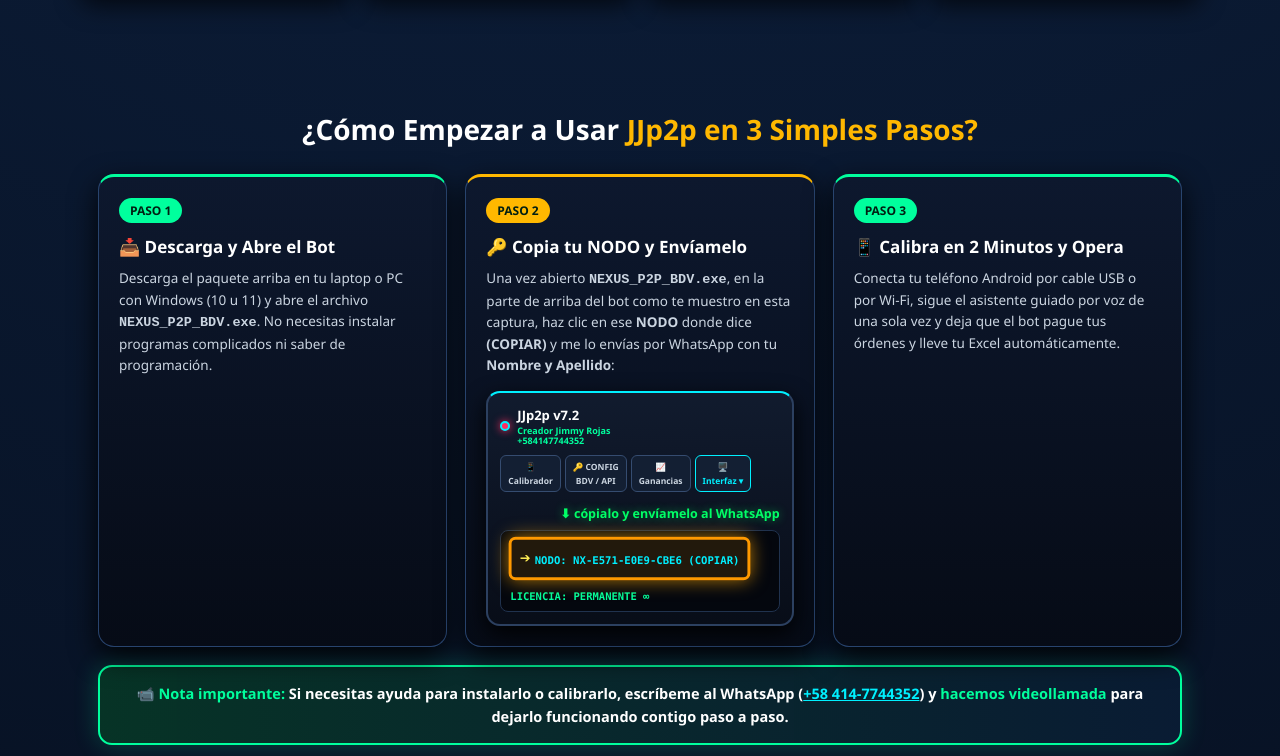
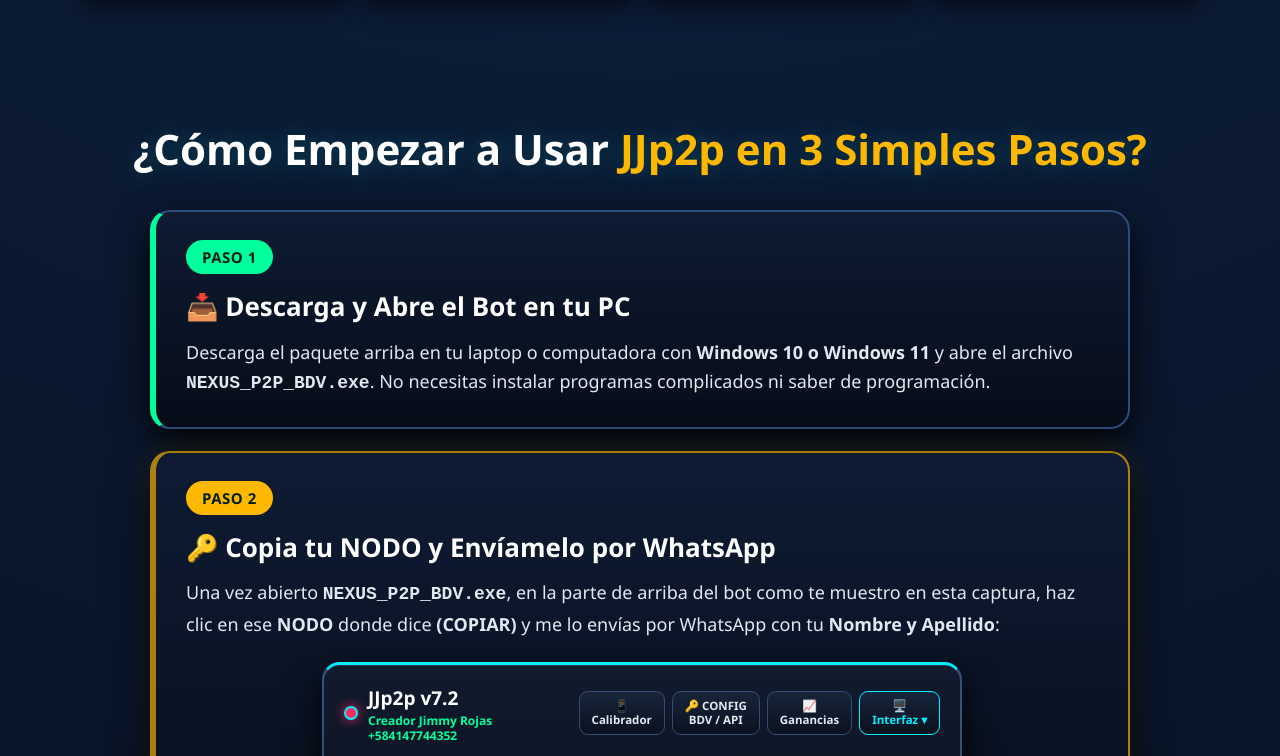
Before and after one commit to jjp2poficial/jjp2p, a plain HTML site: page index.html in a window 1280 px wide. Shown: the part 1146-1902 px from the top of the page. Drawn offline with Linux system fonts and the light colour scheme.

Commit message:
Add files via upload

```diff
--- a/index.html
+++ b/index.html
@@ -438,147 +438,169 @@
     .card p { font-size: 13.5px; color: #cbd5e1; }
 
     /* ==========================================================================
-       🚀 SECCIÓN: ¿CÓMO EMPEZAR EN 3 PASOS? + CAPTURA VISUAL DEL NODO
+       🚀 SECCIÓN XL GRANDE: ¿CÓMO EMPEZAR EN 3 PASOS? + CAPTURA TAMAÑO REAL
        ========================================================================== */
+    .steps-section-title {
+      text-align: center;
+      font-size: clamp(28px, 4.6vw, 42px);
+      font-weight: 900;
+      margin: 54px 0 28px 0;
+      color: #fff;
+      text-shadow: 0 0 22px rgba(0,240,255,0.22);
+    }
+    .steps-section-title span { color: var(--amber); }
+
     .steps-grid {
-      display: grid;
-      grid-template-columns: repeat(auto-fit, minmax(300px, 1fr));
-      gap: 18px;
-      margin-bottom: 18px;
+      max-width: 980px;
+      margin: 0 auto 24px auto;
+      display: flex;
+      flex-direction: column;
+      gap: 22px;
     }
     .step-card {
-      background: linear-gradient(180deg, #0d182e 0%, #060b16 100%);
-      border: 1.5px solid #28446e;
-      border-top: 3px solid var(--emerald);
-      border-radius: 16px;
-      padding: 20px;
+      background: linear-gradient(180deg, #0e1b33 0%, #060c18 100%);
+      border: 2px solid #2c4c7c;
+      border-left: 6px solid var(--emerald);
+      border-radius: 20px;
+      padding: 28px 30px;
       position: relative;
-      box-shadow: 0 10px 28px rgba(0,0,0,0.85);
+      box-shadow: 0 14px 36px rgba(0,0,0,0.9);
+    }
+    .step-card.step-2-spotlight {
+      border-left-color: var(--amber);
+      border-color: rgba(255, 184, 0, 0.65);
+      box-shadow: 0 14px 40px rgba(0,0,0,0.95), 0 0 30px rgba(255, 184, 0, 0.14);
     }
     .step-num {
       display: inline-block;
       background: var(--emerald);
       color: #011f12;
       font-weight: 900;
-      font-size: 12px;
-      padding: 3px 11px;
-      border-radius: 20px;
-      margin-bottom: 10px;
+      font-size: 15px;
+      padding: 5px 16px;
+      border-radius: 25px;
+      margin-bottom: 12px;
+      letter-spacing: 0.5px;
     }
     .step-card h3 {
-      font-size: 17px;
+      font-size: clamp(21px, 3vw, 26px);
       color: #fff;
-      margin-bottom: 8px;
+      margin-bottom: 10px;
       font-weight: 900;
     }
     .step-card p {
-      font-size: 13.5px;
-      color: #cbd5e1;
+      font-size: clamp(15.5px, 2.2vw, 18px);
+      color: #e2e8f0;
+      line-height: 1.65;
     }
 
-    /* RÉPLICA EXACTA DE LA CAPTURA DEL BOT MOSTRANDO EL NODO A COPIAR */
+    /* RÉPLICA A TAMAÑO REAL (GRANDE Y NÍTIDA) DE LA CAPTURA DEL BOT */
     .bot-capture-mockup {
-      margin-top: 14px;
+      max-width: 640px;
+      margin: 22px auto 4px auto;
       background: linear-gradient(180deg, #111b2e 0%, #080d18 100%);
-      border: 2px solid #2c4060;
-      border-top: 2.5px solid var(--cyan);
-      border-radius: 14px;
-      padding: 12px;
-      box-shadow: 0 8px 22px rgba(0,0,0,0.9);
+      border: 2.5px solid #355079;
+      border-top: 3px solid var(--cyan);
+      border-radius: 18px;
+      padding: 18px 20px;
+      box-shadow: 0 14px 35px rgba(0,0,0,0.95), inset 0 1px 0 rgba(255,255,255,0.12);
       position: relative;
       font-family: 'Segoe UI', sans-serif;
     }
     .mock-top-row {
       display: flex;
       justify-content: space-between;
-      align-items: flex-start;
-      gap: 8px;
-      margin-bottom: 12px;
+      align-items: center;
+      gap: 12px;
+      margin-bottom: 16px;
       flex-wrap: wrap;
     }
     .mock-brand {
       display: flex;
       align-items: center;
-      gap: 7px;
+      gap: 10px;
     }
     .mock-dot {
-      width: 10px; height: 10px; border-radius: 50%;
+      width: 14px; height: 14px; border-radius: 50%;
       background: var(--crimson);
-      border: 2px solid var(--cyan);
-      box-shadow: 0 0 8px var(--crimson);
+      border: 2.5px solid var(--cyan);
+      box-shadow: 0 0 12px var(--crimson);
     }
     .mock-brand-txt b {
-      display: block; font-size: 13px; color: #fff; font-weight: 900;
+      display: block; font-size: 19px; color: #fff; font-weight: 900;
     }
     .mock-brand-txt span {
-      display: block; font-size: 9px; color: var(--emerald); font-weight: 800; line-height: 1.2;
+      display: block; font-size: 12px; color: var(--emerald); font-weight: 800; line-height: 1.25;
     }
     .mock-btns {
-      display: flex; gap: 4px; flex-wrap: wrap;
+      display: flex; gap: 7px; flex-wrap: wrap;
     }
     .mock-chip {
-      background: #131f33;
-      border: 1px solid #354c70;
-      color: #cbd5e1;
-      font-size: 8.5px;
+      background: linear-gradient(180deg, #17243a 0%, #0b1220 100%);
+      border: 1.5px solid #354c70;
+      color: #e2e8f0;
+      font-size: 11.5px;
       font-weight: 800;
-      padding: 4px 7px;
-      border-radius: 6px;
+      padding: 7px 12px;
+      border-radius: 9px;
       text-align: center;
+      line-height: 1.2;
     }
     .mock-green-callout {
       text-align: right;
       color: #00ff66;
       font-weight: 900;
-      font-size: 12.5px;
-      margin-bottom: 6px;
-      text-shadow: 0 0 10px rgba(0,255,102,0.45);
+      font-size: clamp(15px, 2.5vw, 18.5px);
+      margin-bottom: 10px;
+      text-shadow: 0 0 14px rgba(0,255,102,0.55);
     }
     .mock-license-bar {
       display: flex;
       justify-content: space-between;
       align-items: center;
       background: #04070e;
-      border: 1px solid #20324e;
-      border-radius: 8px;
-      padding: 6px 9px;
+      border: 1.5px solid #20324e;
+      border-radius: 11px;
+      padding: 10px 14px;
       font-family: Consolas, monospace;
-      font-size: 10.5px;
+      font-size: clamp(13px, 2.2vw, 15.5px);
       position: relative;
-      gap: 8px;
+      gap: 12px;
       flex-wrap: wrap;
     }
     .mock-orange-highlight {
-      border: 3px solid #ff9900;
-      border-radius: 7px;
-      padding: 4px 8px;
-      background: rgba(255, 153, 0, 0.12);
+      border: 3.5px solid #ff9900;
+      border-radius: 9px;
+      padding: 7px 14px;
+      background: rgba(255, 153, 0, 0.15);
       color: var(--cyan);
       font-weight: 900;
-      box-shadow: 0 0 16px rgba(255, 153, 0, 0.55);
+      box-shadow: 0 0 20px rgba(255, 153, 0, 0.65);
       position: relative;
       animation: pulseNodoBox 1.6s infinite;
     }
     @keyframes pulseNodoBox {
-      0%, 100% { transform: scale(1); box-shadow: 0 0 14px rgba(255, 153, 0, 0.5); }
-      50% { transform: scale(1.03); box-shadow: 0 0 24px rgba(255, 184, 0, 0.9); }
+      0%, 100% { transform: scale(1); box-shadow: 0 0 16px rgba(255, 153, 0, 0.55); }
+      50% { transform: scale(1.03); box-shadow: 0 0 28px rgba(255, 184, 0, 0.95); }
     }
     .mock-yellow-arrow {
       color: #ffee55;
-      font-size: 18px;
+      font-size: 22px;
       font-weight: 900;
-      margin-right: 4px;
+      margin-right: 6px;
     }
     .videocall-note {
-      background: linear-gradient(90deg, rgba(6, 54, 38, 0.92) 0%, rgba(10, 28, 52, 0.95) 100%);
-      border: 2px solid var(--emerald);
-      border-radius: 14px;
-      padding: 15px 20px;
+      max-width: 980px;
+      margin: 0 auto;
+      background: linear-gradient(90deg, rgba(6, 54, 38, 0.95) 0%, rgba(10, 28, 52, 0.98) 100%);
+      border: 2.5px solid var(--emerald);
+      border-radius: 16px;
+      padding: 20px 26px;
       text-align: center;
-      font-size: 14.5px;
+      font-size: clamp(15.5px, 2.3vw, 18px);
       color: #fff;
       font-weight: 800;
-      box-shadow: 0 0 24px rgba(0, 255, 157, 0.22);
+      box-shadow: 0 0 30px rgba(0, 255, 157, 0.28);
     }
     .videocall-note span { color: var(--emerald); font-weight: 900; }
 
@@ -820,6 +842,9 @@
       .guarantee-banner { flex-direction: column; text-align: center; padding: 18px 16px; gap: 12px; }
       .kpi-strip { grid-template-columns: repeat(2, 1fr); gap: 10px; }
       .kpi-item b { font-size: 20px; }
+      .step-card { padding: 22px 18px; }
+      .bot-capture-mockup { padding: 14px 12px; }
+      .mock-green-callout { text-align: center; }
       .contact-btns { flex-direction: column; }
       .btn-wa, .btn-tg { width: 100%; }
       .mobile-bottom-bar { display: grid; }
@@ -914,23 +939,24 @@
   </header>
 
   <!-- ==========================================================================
-       🚀 SECCIÓN NUEVA 1: ¿CÓMO EMPEZAR A USAR JJP2P EN 3 PASOS?
+       🚀 SECCIÓN XL GRANDE: ¿CÓMO EMPEZAR A USAR JJP2P EN 3 SIMPLES PASOS?
        ========================================================================== -->
   <section id="como-empezar" class="container">
-    <h2 class="sec-title">¿Cómo Empezar a Usar <span>JJp2p en 3 Simples Pasos?</span></h2>
+    <h2 class="steps-section-title">¿Cómo Empezar a Usar <span>JJp2p en 3 Simples Pasos?</span></h2>
     <div class="steps-grid">
+
       <div class="step-card">
         <span class="step-num">PASO 1</span>
-        <h3>📥 Descarga y Abre el Bot</h3>
-        <p>Descarga el paquete arriba en tu laptop o PC con Windows (10 u 11) y abre el archivo <b><code>NEXUS_P2P_BDV.exe</code></b>. No necesitas instalar programas complicados ni saber de programación.</p>
+        <h3>📥 Descarga y Abre el Bot en tu PC</h3>
+        <p>Descarga el paquete arriba en tu laptop o computadora con <b>Windows 10 o Windows 11</b> y abre el archivo <b><code>NEXUS_P2P_BDV.exe</code></b>. No necesitas instalar programas complicados ni saber de programación.</p>
       </div>
 
-      <div class="step-card" style="border-top-color:var(--amber);">
+      <div class="step-card step-2-spotlight">
         <span class="step-num" style="background:var(--amber);">PASO 2</span>
-        <h3>🔑 Copia tu NODO y Envíamelo</h3>
+        <h3>🔑 Copia tu NODO y Envíamelo por WhatsApp</h3>
         <p>Una vez abierto <b><code>NEXUS_P2P_BDV.exe</code></b>, en la parte de arriba del bot como te muestro en esta captura, haz clic en ese <b>NODO</b> donde dice <b>(COPIAR)</b> y me lo envías por WhatsApp con tu <b>Nombre y Apellido</b>:</p>
 
-        <!-- CAPTURA VISUAL EXACTA DEL ENCABEZADO DEL BOT CON EL RECUADRO NARANJA -->
+        <!-- CAPTURA VISUAL GRANDE A TAMAÑO REAL DEL ENCABEZADO DEL BOT -->
         <div class="bot-capture-mockup">
           <div class="mock-top-row">
             <div class="mock-brand">
@@ -959,13 +985,14 @@
 
       <div class="step-card">
         <span class="step-num">PASO 3</span>
-        <h3>📱 Calibra en 2 Minutos y Opera</h3>
-        <p>Conecta tu teléfono Android por cable USB o por Wi-Fi, sigue el asistente guiado por voz de una sola vez y deja que el bot pague tus órdenes y lleve tu Excel automáticamente.</p>
+        <h3>📱 Calibra en 2 Minutos y Empieza a Operar</h3>
+        <p>Conecta tu teléfono Android por cable USB o por Wi-Fi, sigue el asistente guiado por voz de una sola vez y deja que el bot pague tus órdenes en <b>4.41 segundos</b> y lleve tu Excel automáticamente.</p>
       </div>
+
     </div>
 
     <div class="videocall-note">
-      📹 <span>Nota importante:</span> Si necesitas ayuda para instalarlo o calibrarlo, escríbeme al WhatsApp (<a href="https://wa.me/584147744352" target="_blank" style="color:var(--cyan);text-decoration:underline;">+58 414-7744352</a>) y <span>hacemos videollamada</span> para dejarlo funcionando contigo paso a paso.
+      📹 <span>Nota importante:</span> Si necesitas ayuda escríbeme al WhatsApp (<a href="https://wa.me/584147744352" target="_blank" style="color:var(--cyan);text-decoration:underline;">+58 414-7744352</a>) y <span>hacemos videollamada</span> para instalarlo y calibrarlo contigo paso a paso.
     </div>
   </section>
 
```
